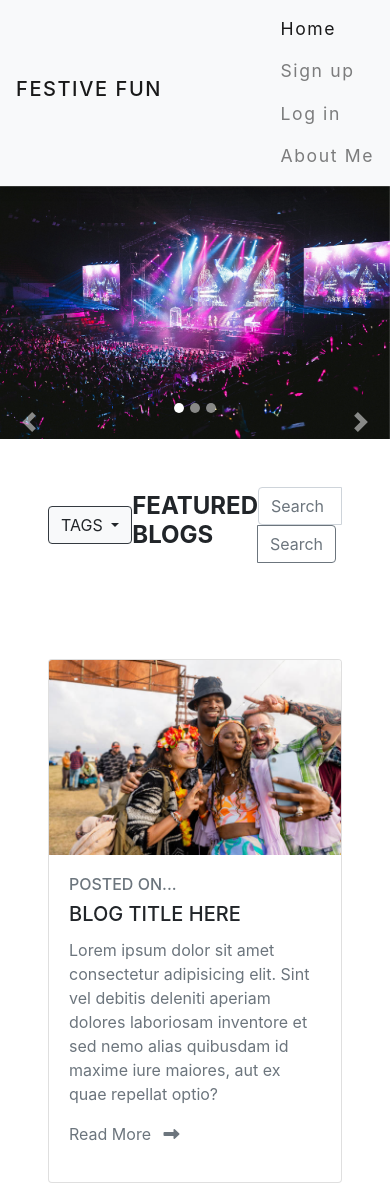
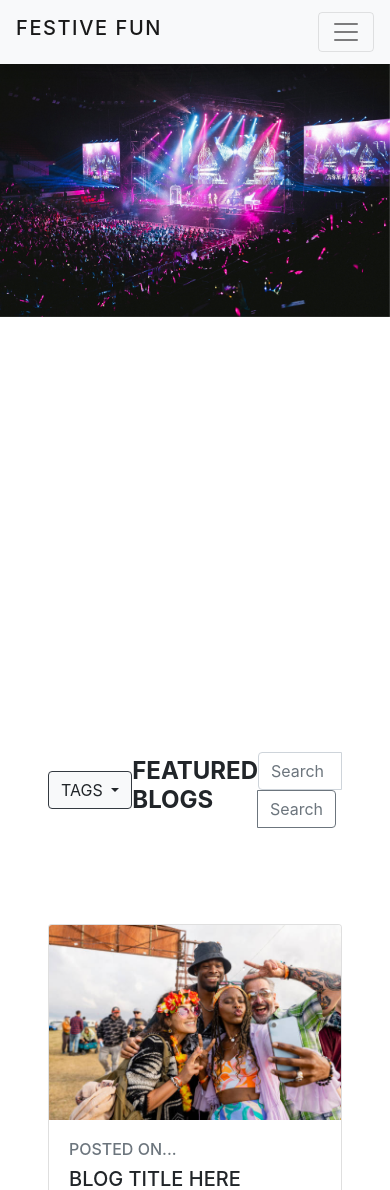
Before and after one commit to damidaramola/festive-fun-blog, a Django app: page /blog/ in a window 390 px wide. Shown: the top 1190 px of the page. Run offline with Django 3.2, Linux system fonts and the light colour scheme; parts of the project's set-up code (start-up, migrations or seed data) failed here and were passed over; some libraries are stand-ins or nearby versions.

Commit message:
add hamburger menu for responsiveness, add styling to navbar

```diff
--- a/blog/static/css/style.css
+++ b/blog/static/css/style.css
@@ -21,9 +21,16 @@ html::-webkit-scrollbar{
     z-index: 2;
 }
 
+.navbar-collapse {
+    flex-grow: 0;
+}
 
 
 /* carousel */
+
+.carousel-item{
+    height:40rem
+}
 .carousel-indicators li {
 width:10px;
 height: 10px;
@@ -40,7 +47,10 @@ border-radius:100%
 /* carousel content */
 
 
+/* search bar */
+.input-group {max-width:400px;
 
+}
 /* fixed background image */
 
 
--- a/blog/templates/index.html
+++ b/blog/templates/index.html
@@ -23,8 +23,12 @@
   <nav class="navbar bg-light navbar-light navbar-expand-lg">
     <div class="container-fluid">
       <a class="navbar-brand text-uppercase" href="index.html">Festive Fun</a>
-
-      <ul class="navbar-nav">
+      <button class="navbar-toggler" type="button" data-toggle="collapse" data-target="#responsiveNavbar" >
+        <span class="navbar-toggler-icon">
+        </span>
+      </button>
+<div class="collapse navbar-collapse" id="#responsiveNavbar">
+      <ul class="navbar-nav ">
         <li class="nav-item active">
           <a class="nav-link" href="index.html">Home <span class="sr-only">(current)</span></a>
         </li>
@@ -40,16 +44,17 @@
       </ul>
 
     </div>
+  </div>
   </nav>
   <!-- delete from here upwards -->
 
   <!-- image carousel -->
   <div class="container-fluid px-0">
-    <div id="default-carousel" class="carousel slide" data-ride="carousel">
+    <div id="default-carousel" class="carousel slide" data-ride="carousel" data-interval="4000">
       <ol class="carousel-indicators">
-        <li data-target="#carouselExampleCaptions" data-slide-to="0" class="active"></li>
-        <li data-target="#carouselExampleCaptions" data-slide-to="1"></li>
-        <li data-target="#carouselExampleCaptions" data-slide-to="2"></li>
+        <li data-target="#default-carousel" data-slide-to="0" class="active"></li>
+        <li data-target="#default-carousel" data-slide-to="1"></li>
+        <li data-target="#default-carousel" data-slide-to="2"></li>
       </ol>
       <div class="carousel-inner">
         <div class="carousel-item active">
@@ -79,7 +84,7 @@
       </div>
     </div>
     <a href="#default-carousel" class="carousel-control-prev " role="button" data-slide="prev">
-      <span class="carousel-control-prev-icon">
+      <span class="carousel-control-prev-icon ">
       </span>
     </a>
     <a href="#default-carousel" class="carousel-control-next" role="button" data-slide="next">
```
